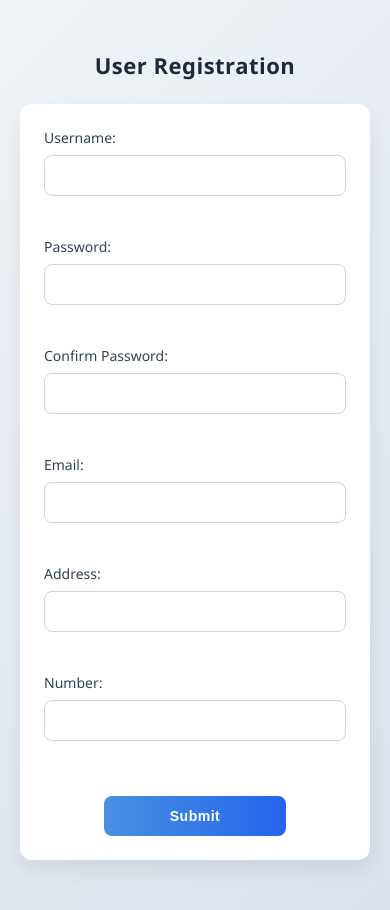
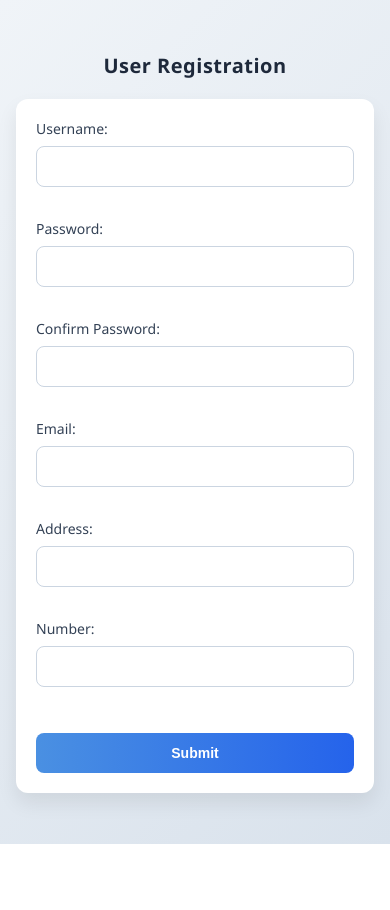
Before and after one commit to Loophole07/Portfolio, a website: page form_validation/form.html in a window 390 px wide. After the commit the page ends 844 px from the top, so only its background shows below. Drawn offline with Linux system fonts and the light colour scheme.

Commit message:
Form Validation [Typescript] with responsive design

```diff
--- a/form_validation/form.html
+++ b/form_validation/form.html
@@ -4,6 +4,8 @@
   <meta charset="UTF-8" />
   <title>Form Validation Tool</title>
   <link rel="stylesheet" href="style.css" />
+  <meta name="viewport" content="width=device-width, initial-scale=1.0" />
+
 </head>
 <body>
 
--- a/form_validation/style.css
+++ b/form_validation/style.css
@@ -12,18 +12,18 @@ body {
   display: flex;
   flex-direction: column;
   align-items: center;
-  justify-content: flex-start;
+  justify-content: center;
   min-height: 100vh;
-  padding: 50px 20px;
+  padding: 20px;
 }
 
 /* Heading */
 h2 {
-  margin-bottom: 24px;
+  margin-bottom: 20px;
   color: #1e293b;
   text-align: center;
   letter-spacing: 0.5px;
-  font-size: 26px;
+  font-size: clamp(20px, 4vw, 26px);
   font-weight: 600;
 }
 
@@ -31,19 +31,13 @@ h2 {
 form {
   background-color: #ffffff;
   width: 100%;
-  max-width: 500px;
-  padding: 30px;
+  max-width: 520px;
+  padding: clamp(20px, 4vw, 30px);
   border-radius: 12px;
   box-shadow: 0 10px 20px rgba(0, 0, 0, 0.08);
-  transition: transform 0.3s, box-shadow 0.3s;
   display: grid;
-  grid-template-columns: 1fr 1fr;
-  gap: 20px;
-}
-
-form:hover {
-  transform: translateY(-2px);
-  box-shadow: 0 14px 28px rgba(0, 0, 0, 0.12);
+  grid-template-columns: repeat(2, 1fr);
+  gap: 18px;
 }
 
 /* Labels */
@@ -55,7 +49,7 @@ label {
   font-weight: 500;
 }
 
-/* Full width items (spanning two columns) */
+/* Full width items */
 .full-width {
   grid-column: 1 / -1;
 }
@@ -64,18 +58,14 @@ label {
 input {
   margin-top: 8px;
   padding: 12px;
-  font-size: 14px;
+  font-size: clamp(13px, 3vw, 14px);
   border: 1px solid #cbd5e1;
   border-radius: 8px;
-  transition: border-color 0.3s, box-shadow 0.3s, transform 0.2s;
+  transition: border-color 0.3s, box-shadow 0.3s;
 }
 
 input::placeholder {
   color: #94a3b8;
-}
-
-input:hover {
-  transform: scale(1.02);
 }
 
 input:focus {
@@ -84,99 +74,86 @@ input:focus {
   box-shadow: 0 0 0 3px rgba(37, 99, 235, 0.18);
 }
 
-/* Error text */
+/* Error */
 .error {
   color: #dc2626;
   font-size: 12px;
-  margin-top: 5px;
-  min-height: 16px;
-  animation: none;
+  margin-top: 4px;
+  min-height: 14px;
 }
 
-/* Error input highlight & shake animation */
+/* Error input */
 input.error-input {
   border-color: #dc2626;
   box-shadow: 0 0 0 2px rgba(220, 38, 38, 0.2);
-  animation: shake 0.3s ease;
 }
 
-@keyframes shake {
-  0% { transform: translateX(0); }
-  25% { transform: translateX(-5px); }
-  50% { transform: translateX(5px); }
-  75% { transform: translateX(-5px); }
-  100% { transform: translateX(0); }
-}
-
-/* Submit button */
+/* Button */
 button {
-  grid-column: 1 / -1;          /* span both columns */
-  justify-self: center;         /* center horizontally */
-  width: 60%;                   /* control button width */
+  grid-column: 1 / -1;
+  width: min(100%, 280px);
+  justify-self: center;
   padding: 12px;
   margin-top: 14px;
-  font-size: 15px;
+  font-size: clamp(14px, 3vw, 15px);
   background: linear-gradient(90deg, #4a90e2, #2563eb);
   color: white;
   border: none;
   border-radius: 8px;
   cursor: pointer;
   font-weight: 600;
-  letter-spacing: 0.5px;
-  transition: background 0.3s, transform 0.2s, box-shadow 0.2s;
+  transition: transform 0.2s, box-shadow 0.2s;
 }
 
-
 button:hover {
-  background: linear-gradient(90deg, #357abd, #1d4ed8);
   transform: translateY(-1px);
   box-shadow: 0 8px 20px rgba(53, 122, 189, 0.3);
-}
-
-button:active {
-  transform: translateY(0);
-  box-shadow: none;
 }
 
 /* Success message */
 .success-message {
   color: #16a34a;
   font-size: 14px;
-  font-weight: 500;
   text-align: center;
-  margin-top: 12px;
-  animation: fadeIn 0.5s ease;
-}
-
-@keyframes fadeIn {
-  from { opacity: 0; transform: translateY(-5px); }
-  to { opacity: 1; transform: translateY(0); }
+  margin-top: 10px;
 }
 
 /* =====================
-   RESPONSIVE DESIGN
+   TABLET (≤ 900px)
+===================== */
+@media (max-width: 900px) {
+  form {
+    max-width: 480px;
+  }
+}
+
+/* =====================
+   MOBILE (≤ 600px)
 ===================== */
 @media (max-width: 600px) {
-  form {
-    grid-template-columns: 1fr; /* stack in one column on smaller screens */
-    padding: 24px;
+  body {
+    padding: 16px;
   }
 
-  h2 {
-    font-size: 22px;
-  }
-
-  input {
-    font-size: 13px;
+  form {
+    grid-template-columns: 1fr;
+    gap: 14px;
   }
 
   button {
-    font-size: 14px;
+    width: 100%;
   }
 }
 
+/* =====================
+   SMALL MOBILE (≤ 360px)
+===================== */
 @media (max-width: 360px) {
-  form {
-    padding: 20px;
+  input {
+    padding: 10px;
+  }
+
+  button {
+    padding: 10px;
   }
 }
```
